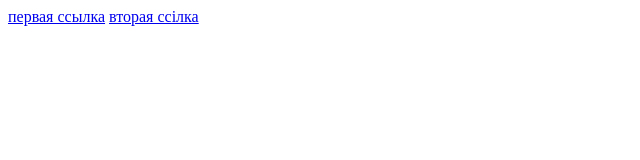
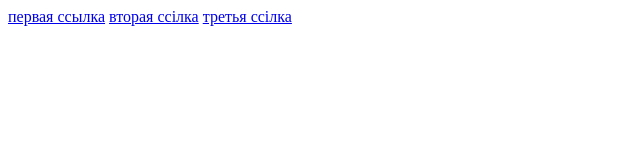
Before and after one commit to Rukatoma1/start.4, a plain HTML site: page index.html in a window 1280 px wide. Shown: the whole page, without its empty margins (0-640 px from the left). Drawn offline with Linux system fonts and the light colour scheme.

Commit message:
добавлена третья ссылка

```diff
--- a/index.html
+++ b/index.html
@@ -10,6 +10,8 @@
 <body>
     <a href="https://www.google.com.ua/?hl=ru">первая ссылка</a>
     <a href="https://www.google.com.ua/?hl=ru">вторая ссілка</a>
+    <a href="https://www.google.com.ua/?hl=ru">третья ссілка</a>
 </body>
 
+
 </html>
```
